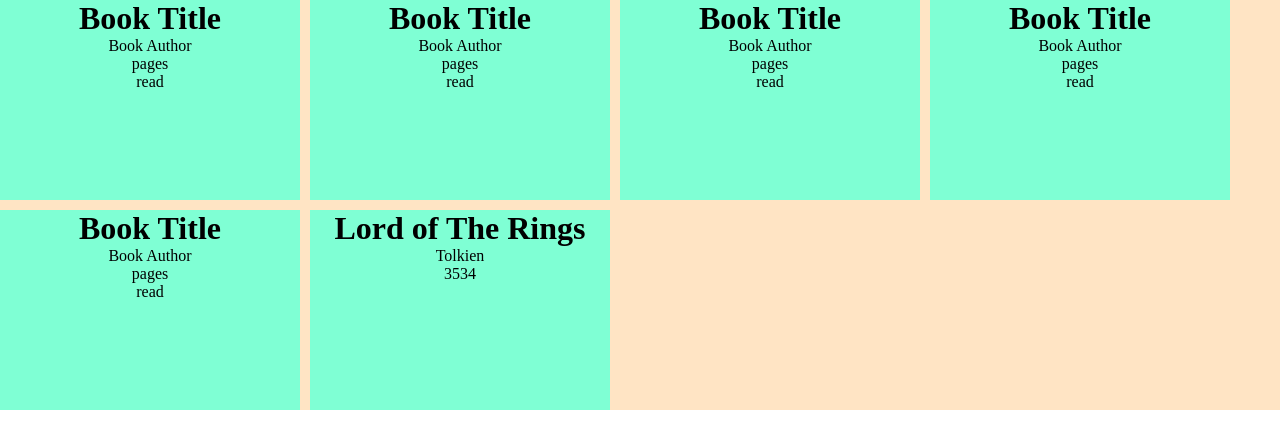
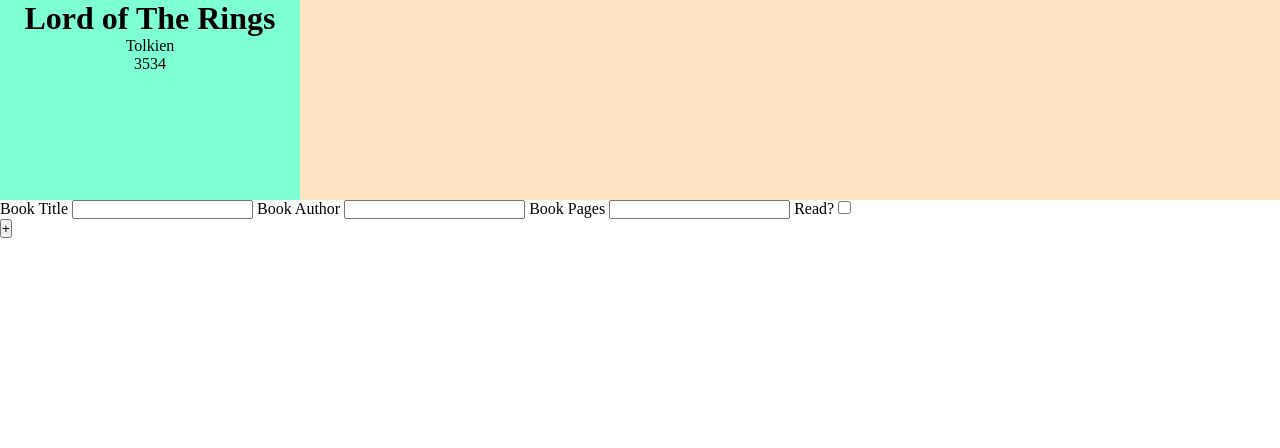
Before and after one commit to sloggo/library, a plain HTML site: page index.html in a window 1280 px wide. Drawn offline with Linux system fonts and the light colour scheme.

Commit message:
Add add book form

```diff
--- a/app.js
+++ b/app.js
@@ -1,19 +1,18 @@
 let myLibrary = [];
+
+const $addBook = document.querySelector('#addBook');
 
 function Book(title, author, pages, read) {
     this.title = title,
     this.author = author,
     this.pages = pages,
-    this.read = read
+    this.read = read,
+
+    this.addBookToLibrary = function(){
+        myLibrary.push(this);
+    }
 }
 
-function addBookToLibrary(title, author, pages, read) {
-    let newBook = new Book(title, author, pages, read);
-
-    myLibrary.push(newBook)
-}
-
-addBookToLibrary('Lord of The Rings','Tolkien',3534,true)
 
 function createBookContainer(book) {
     let $bookShelf = document.querySelector('.bookShelf')
@@ -39,4 +38,22 @@ function createBookContainer(book) {
     $bookShelf.appendChild($bookContainer)
 }
 
+$addBook.addEventListener('click', () =>{
+    let $formObj = document.querySelector('form')
+    let $bookTitleInput = document.querySelector('input[name="title"]');
+    let $bookAuthorInput = document.querySelector('input[name="author"]');
+    let $bookPagesInput = document.querySelector('input[name="pages"]');
+    let $bookReadInput = document.querySelector('input[name="read"]');
+
+    if($bookTitleInput.value && $bookAuthorInput.value && $bookPagesInput.value && $bookReadInput.value){
+        let newBook = new Book($bookTitleInput.value, $bookAuthorInput.value, $bookPagesInput.value, $bookReadInput.value)
+        newBook.addBookToLibrary()
+        createBookContainer(newBook)
+    }
+
+    $formObj.reset()
+})
+
+let test = new Book('Lord of The Rings','Tolkien',3534,true).addBookToLibrary()
+
 myLibrary.forEach(createBookContainer)
--- a/index.html
+++ b/index.html
@@ -11,37 +11,24 @@
 <body>
     <div class="bookShelfContainer">
         <div class="bookShelf">
-            <div class="bookContainer">
-                <h1>Book Title</h1>
-                <p>Book Author</p>
-                <p>pages</p>
-                <p>read</p>
-            </div>
+        </div>
 
-            <div class="bookContainer">
-                <h1>Book Title</h1>
-                <p>Book Author</p>
-                <p>pages</p>
-                <p>read</p>
-            </div>
-            <div class="bookContainer">
-                <h1>Book Title</h1>
-                <p>Book Author</p>
-                <p>pages</p>
-                <p>read</p>
-            </div>
-            <div class="bookContainer">
-                <h1>Book Title</h1>
-                <p>Book Author</p>
-                <p>pages</p>
-                <p>read</p>
-            </div>
-            <div class="bookContainer">
-                <h1>Book Title</h1>
-                <p>Book Author</p>
-                <p>pages</p>
-                <p>read</p>
-            </div>
+        <div class="bookAdd">
+            <form action="">
+                <label for="title">Book Title</label>
+                <input type="text" name="title">
+
+                <label for="author">Book Author</label>
+                <input type="text" name="author">
+
+                <label for="pages">Book Pages</label>
+                <input type="tel" name="pages">
+
+                <label for="read">Read?</label>
+                <input type="checkbox" name="read">
+            </form>
+
+            <button id="addBook">+</button>
         </div>
     </div>
 </body>
```
